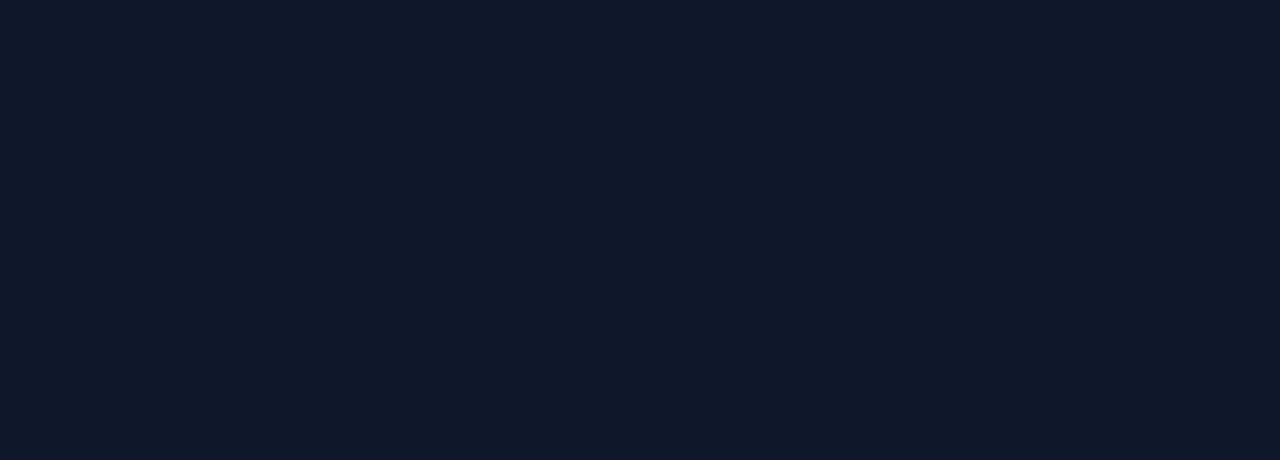
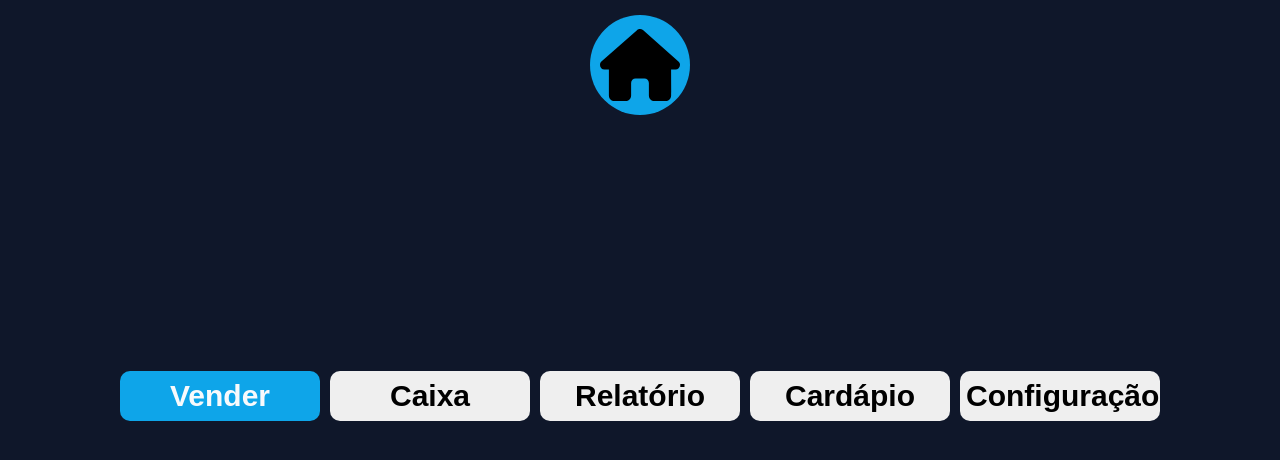
Before and after one commit to brenoalvim/CanteenWeb, a Next.js app: page / in a window 1280 px wide. Shown: the top 460 px of the page. Built offline with nearby package versions, Linux system fonts and the light colour scheme.

Commit message:
new component HOME complete

```diff
--- /dev/null
+++ b/src/components/Home/index.tsx
@@ -0,0 +1,49 @@
+import { Div } from './styles'
+
+export default function Homepage() {
+  return (
+    <Div>
+      <div className="icon pattern">
+        <img src="icons/house-solid.svg" alt="" />
+      </div>
+      <div className="hr"></div>
+      <div className="buttons pattern">
+        <div className="button pattern main-button">
+          <a href="#">
+            <button>
+              <strong>Vender</strong>
+            </button>
+          </a>
+        </div>
+        <div className="button pattern">
+          <a href="#">
+            <button>
+              <strong>Caixa</strong>
+            </button>
+          </a>
+        </div>
+        <div className="button pattern">
+          <a href="#">
+            <button>
+              <strong>Relatório</strong>
+            </button>
+          </a>
+        </div>
+        <div className="button pattern">
+          <a href="#">
+            <button>
+              <strong>Cardápio</strong>
+            </button>
+          </a>
+        </div>
+        <div className="button pattern">
+          <a href="#">
+            <button>
+              <strong>Configuração</strong>
+            </button>
+          </a>
+        </div>
+      </div>
+    </Div>
+  )
+}
--- /dev/null
+++ b/src/components/Home/styles.ts
@@ -0,0 +1,48 @@
+import styled from 'styled-components'
+
+export const Div = styled.div`
+  display: flex;
+  justify-content: center;
+  align-items: center;
+  flex-wrap: wrap;
+  width: 100vw;
+  height: 70vh;
+  color: var(--light-color);
+  list-style: none;
+
+  * a {
+    text-decoration: none;
+  }
+
+  .icon {
+    width: 100px;
+    height: 100px;
+    margin-top: 15px;
+    background-color: var(--brand-color);
+    border-radius: 50%;
+  }
+
+  .icon img {
+    width: 80px;
+  }
+
+  .buttons {
+    width: 100%;
+    height: 100%;
+    gap: 10px;
+  }
+
+  .buttons .button a button {
+    width: 200px;
+    height: 50px;
+    font-size: 30px;
+    border: none;
+    outline: none;
+    border-radius: 10px;
+  }
+
+  .main-button a button {
+    background-color: var(--brand-color);
+    color: var(--light-color);
+  }
+`
--- a/src/pages/global.ts
+++ b/src/pages/global.ts
@@ -1,16 +1,34 @@
 import { createGlobalStyle } from 'styled-components'
 
 export default createGlobalStyle`
-* {
-  scroll-behavior: smooth;
-}
+  * {
+    scroll-behavior: smooth;
+  }
    body{
     margin: 0;
     padding: 0;
-    background-color: var(--brand-color);
+    background-color: var(--dark-color);
+  }
+  .pattern {
+    display: flex;
+    justify-content: center;
+    align-items: center;
+    flex-wrap: wrap;
+  }
+  .hr{
+    width: 100%;
+    height: 1px;
+    background-color: #00000000;
+  }
+  .border{
+    border: 1px solid red;
   }
   :root {
-    --brand-color: #0f172a;
+    --brand-color: #0EA5E9;
+    --dark-color: #0F172A;
+    --mid-color: #CBD5E1;
+    --light-color: #F8FAFC;
+    --black-color: #121212;
   }
 
 `
--- a/src/pages/index.tsx
+++ b/src/pages/index.tsx
@@ -3,6 +3,8 @@ import Meta from '../components/Head/Meta'
 import Link from '../components/Head/Link'
 
 import Title from '../components/Head/Title'
+
+import Homepage from '../components/Home'
 
 import GlobalStyle from './global'
 
@@ -13,6 +15,7 @@ export default function Home() {
       <Link />
       <Title name="Home" />
       <GlobalStyle />
+      <Homepage />
     </>
   )
 }
```
Also changed, not shown: public/icons/gear-solid.svg (added), public/icons/house-solid.svg (added).
